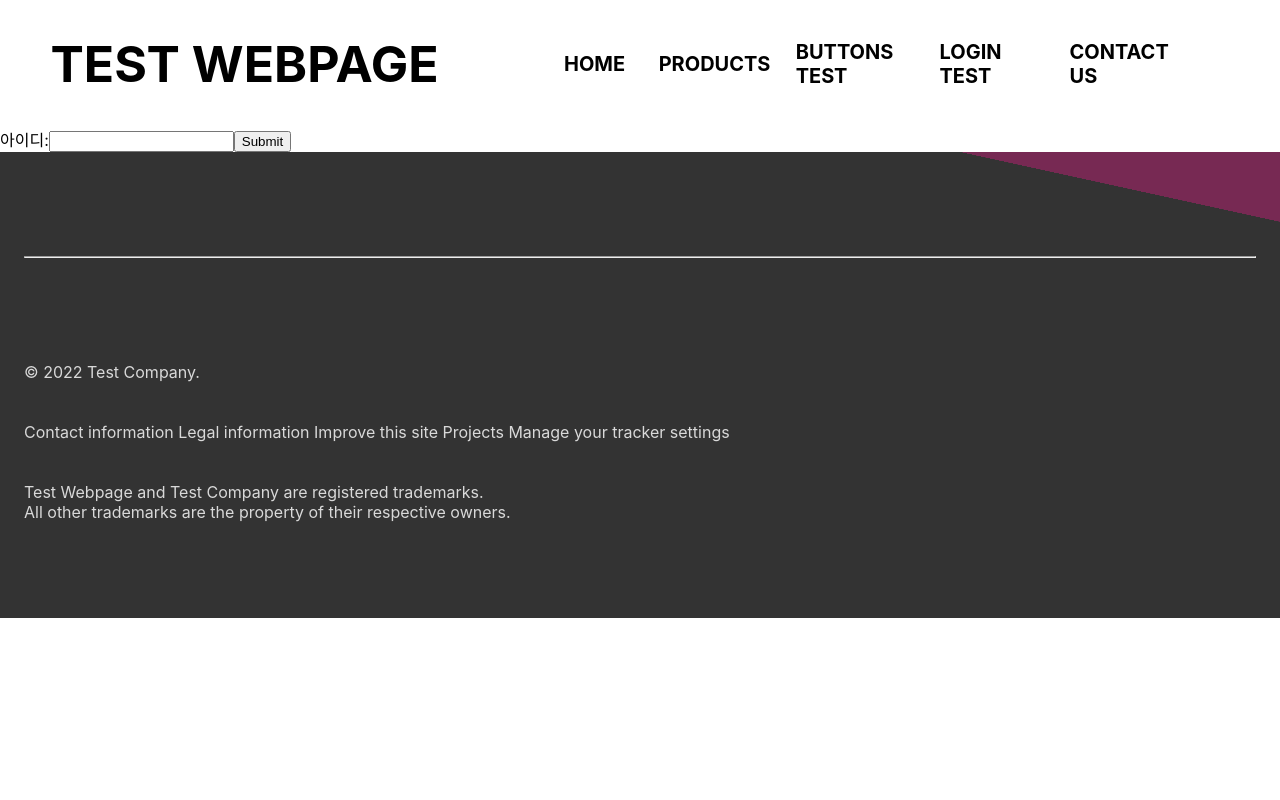
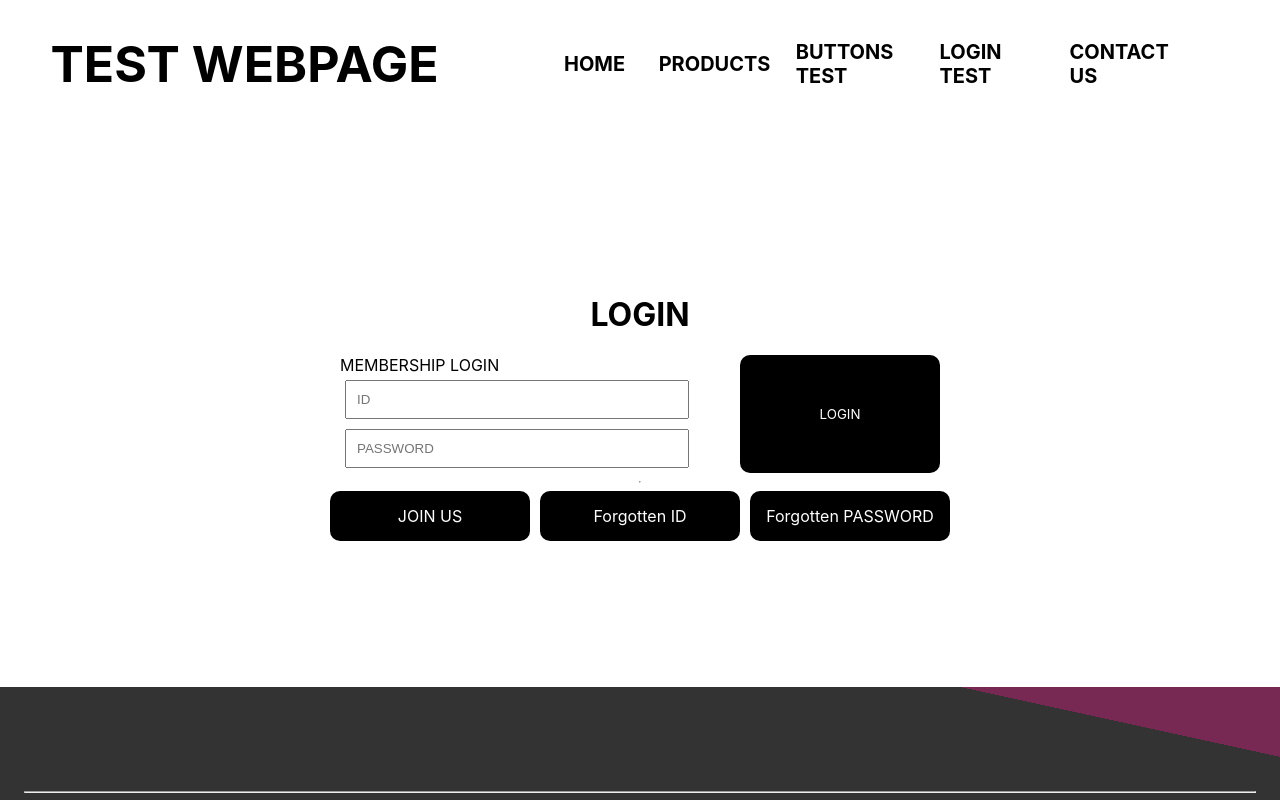
Before and after one commit to SungjunEom/express_deployment_test, a React (Create React App) app in the folder MainPage/: page /Test in a window 1280 px wide. Shown: the top 800 px of the page. Built offline with nearby package versions, Linux system fonts and the light colour scheme.

Commit message:
Login page added

```diff
--- a/MainPage/src/BlackRoundButton.js
+++ b/MainPage/src/BlackRoundButton.js
@@ -4,6 +4,7 @@ class BlackRoundButton extends React.Component {
     constructor(props) {
         super(props);
         this.state = {
+            type: props.type,
             width: props.width,
             height: props.height,
             text: props.value,
--- a/MainPage/src/Login.js
+++ b/MainPage/src/Login.js
@@ -1,18 +1,57 @@
 import React, {useState, useEffect} from "react";
+import BlackRoundButton from "./BlackRoundButton";
 
 export default function Login() {
     const [accountId,setAccountId] = useState(0);
+    const [accountPassword,setAccountPassword] = useState(0);
 
     const handleChange = (arg) => {
         setAccountId(arg.target.value);
     }
 
-    return (<form>
-        <label>
-            아이디:
-            <input type="text" value={accountId.value} onChange={handleChange} />
-        </label>
-        <input type="submit" value="Submit" />
-    </form>
+    const handleSubmit = (arg) => {
+        arg.preventDefault();
+        alert(accountId);
+    }
+
+    const handlePassword = (arg) => {
+        setAccountPassword(arg.target.value);
+    }
+
+    const gotoJoinUs = (arg) => {
+        console.log('gotoJoinUs');
+    }
+
+    return (
+    <div style={{display: 'flex',justifyContent:'center', alignItems:'center',width:'100%',height:'70vh', flexDirection:'column',marginTop:'0px'}}>
+        <div>
+            <h1>LOGIN</h1>
+        </div>
+        <form onSubmit={handleSubmit} style={{display:'grid', gridTemplateColumns:'1fr 2fr 1fr 1fr',width:'1000px'}}>
+            <div></div>
+            <div style={{display:'flex',justifyContent:'center',alignItems:'flex-start',width:'100%',height:'100%',flexDirection:'column'}}>
+            <label>MEMBERSHIP LOGIN</label>
+            <input type="text" value={accountId.value} onChange={handleChange} placeholder="ID"
+                style={{width:"80%",padding:"10px",margin:"5px"}}
+            />
+            <input type="password" value={accountPassword.value} onChange={handlePassword} placeholder="PASSWORD"
+                style={{width:"80%",padding:"10px",margin:"5px"}}
+            />
+            </div>
+            <button type="submit" className="floating-button brb"
+                style={{width:'100%',height:'100%',
+                fontFamily:'-apple-system,BlinkMacSystemFont,Segoe UI,Roboto,Oxygen,Ubuntu,Cantarell,Fira Sans,Droid Sans,Helvetica Neue,sans-serif',
+                border:'0px'
+            }}
+            >LOGIN</button>
+            <div></div>
+        </form>
+        <hr />
+        <div style={{display: 'flex',justifyContent:'space-around', alignItems:'center',flexDirection:'row'}}>
+        <div style={{marginRight:'5px',marginLeft:'5px'}}><BlackRoundButton value="JOIN US" onClick={gotoJoinUs} height="50px" width="200px"/></div>
+        <div style={{marginRight:'5px',marginLeft:'5px'}}><BlackRoundButton value="Forgotten ID" height="50px" width="200px"/></div>
+        <div style={{marginRight:'5px',marginLeft:'5px'}}><BlackRoundButton value="Forgotten PASSWORD" height="50px" width="200px"/></div>
+        </div>
+    </div>
     );
 }
--- /dev/null
+++ b/MainPage/src/LoginPage.js
@@ -0,0 +1,10 @@
+import React from 'react';
+import Login from './Login.js';
+
+export default function LoginPage() {
+    return (
+        <div style={{width:'100px',height:'100px'}}>
+            <Login />
+        </div>
+    );
+}
--- a/MainPage/src/index.js
+++ b/MainPage/src/index.js
@@ -14,6 +14,7 @@ import Pokemons from './Pokemons.js';
 import Test2 from './Test2.js';
 import ProductDetail from './ProductDetail.js';
 import IT from './IT.js';
+import LoginPage from './LoginPage.js';
 import Login from './Login.js';
 
 ReactDOM.render(
```
Also changed, not shown: 9 other files (tests, documents, lock files or other folders).
